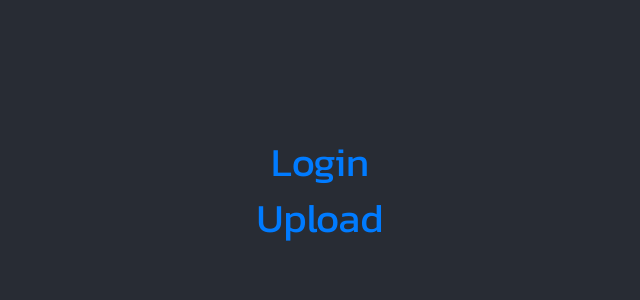
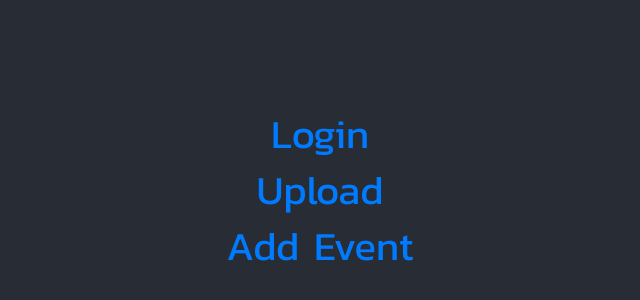
Before and after one commit to bright72/Eventpic-frontend, a React (Create React App) app in the folder front-end/: page /Home in a window 1280 px wide. Shown: the part 206-506 px from the top of the page, without its empty margins (320-960 px from the left). Built offline with nearby package versions, Linux system fonts and the light colour scheme.

Commit message:
AddEvent

```diff
--- /dev/null
+++ b/front-end/src/AddEvent.js
@@ -0,0 +1,7 @@
+import React from 'react'
+
+class AddEvent extends React.Component {
+
+}
+
+export default AddEvent
--- a/front-end/src/App.js
+++ b/front-end/src/App.js
@@ -5,6 +5,7 @@ import './Style.css'
 import Home from './Home.js'
 import Login from './Login.js'
 import ImageUpload from './components/ImageUpload.jsx';
+import AddEvent from './AddEvent.js';
 
 const App = () => (
   <Router>
@@ -12,7 +13,7 @@ const App = () => (
       <Route exact path="/Home" component={Home} />
       <Route exact path="/Login" component={Login} />
       <Route exact path="/Upload" component={ImageUpload} />
-
+      <Route exact path="/AddEvent" component={AddEvent} />
     </Switch>
   </Router>
 )
--- a/front-end/src/Home.js
+++ b/front-end/src/Home.js
@@ -13,6 +13,7 @@ class Home extends React.Component {
         <header className="App-header">
           <Link to="/Login"> <h1>Login</h1></Link>
           <Link to="/Upload"> <h1>Upload</h1></Link>
+          <Link to="/AddEvent"> <h1>Add Event</h1> </Link>
         </header >
       </div>
 
```
